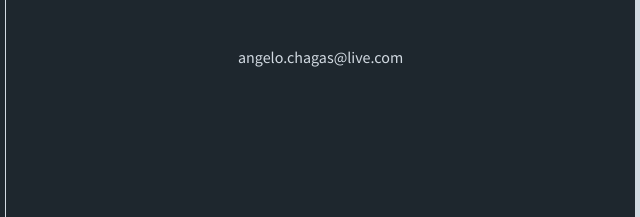
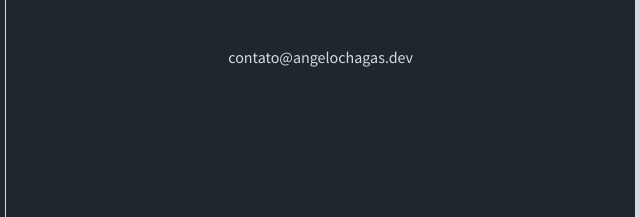
Before and after one commit to eldeno/eldeno.github.io, a plain HTML site: page index.html in a window 1280 px wide. Shown: the part 458-675 px from the top of the page, 5-645 px from the left. Drawn offline with Linux system fonts and the light colour scheme.

Commit message:
updated contact email

```diff
--- a/index.html
+++ b/index.html
@@ -27,7 +27,7 @@
       </ul>
 
       <script src="./main.js"></script>
-      <p>angelo.chagas@live.com</p>
+      <p>contato@angelochagas.dev</p>
     </div>
     <div class="latest-works">
 
```
